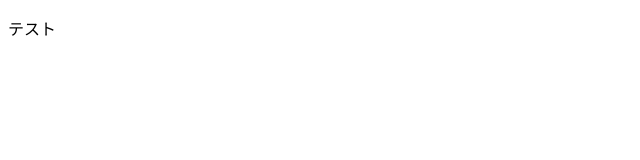
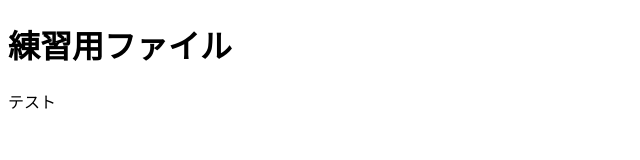
Before and after one commit to nag6631/testProject, a plain HTML site: page index.html in a window 1280 px wide. Shown: the whole page, without its empty margins (0-640 px from the left). Drawn offline with Linux system fonts and the light colour scheme.

Commit message:
<h1>追加

```diff
--- a/index.html
+++ b/index.html
@@ -6,6 +6,7 @@
 </head>
 
 <body>
+	<h1>練習用ファイル</h1>
 	<p>テスト</p>
 </body>
 </html>
```
